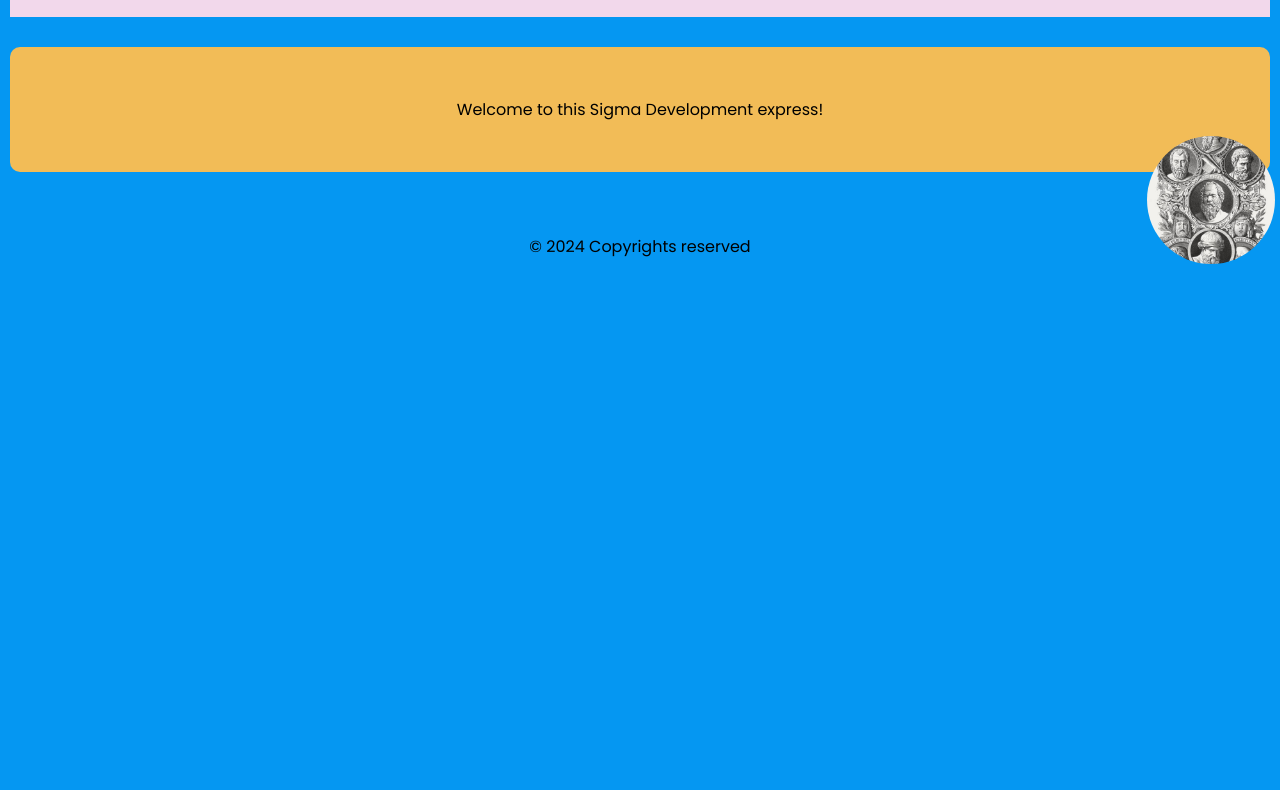
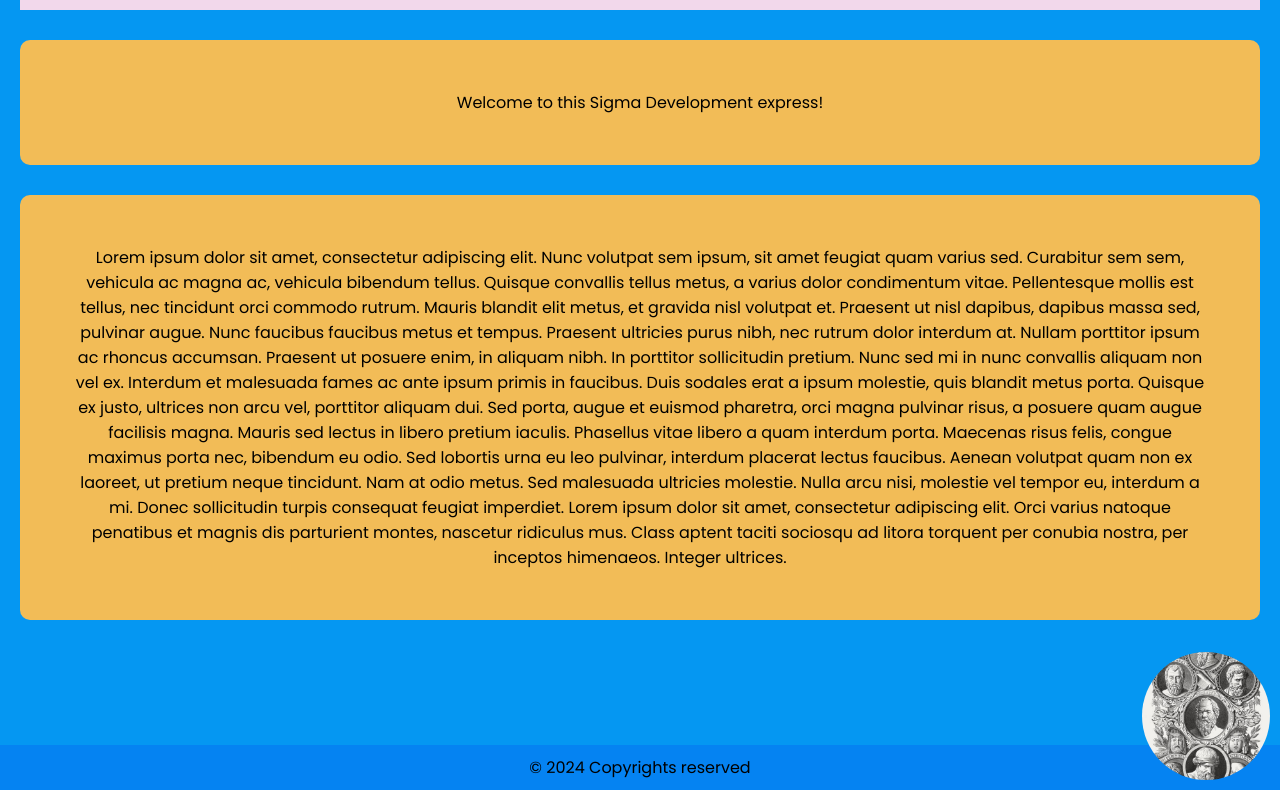
Before and after one commit to Nebroskid/Phone-Ipad, a plain HTML site: page index.html in a window 1280 px wide. Shown: the part 531-1321 px from the top of the page. Before the commit the page ends 800 px from the top, so only its background shows below. Drawn offline with Linux system fonts and the light colour scheme.

Commit message:
Update index.html

```diff
--- a/index.html
+++ b/index.html
@@ -24,9 +24,14 @@
     body{
       font-family: "Poppins", arial, sans-serif;
       background-color: var(--secondary-color);
+      position: relative;
+      min-height: 100vh;
+      padding-bottom: 150px;
     }
     header{
       width: 100vw;
+      display: flex;
+      justify-content: center;
       position: sticky;
       top: 0;
       background-color: var(--primary-color);
@@ -41,13 +46,23 @@
       margin: 10px;
       background-color: var(--tertiary-color);
       border-radius: 7px;
+      /* transition: background-color 1s, box-shadow 1s, transform 1s; */
+    }
+    nav ul li:hover{
+      box-shadow: rgba(0, 0, 0, 0.16) 0px 3px 6px, rgba(0, 0, 0, 0.23) 0px 3px 6px;
+      transform: translate(-5%, -5%);
+      transition-duration: .5s;
+      background-color: #CA9C47;
+    }
+    nav ul li:not(:hover) {
+      transition-duration: .5s;
     }
     nav ul li a{
       text-decoration: none;
       color: var(--text-color);
     }
     main{
-      margin: 20px 10px;
+      margin: 20px;
     }
     section{
       background-color: var(--background-color);
@@ -72,18 +87,14 @@
       border-radius: 10px;
       padding: 50px;
     }
-    article p{
-      clear: both;
-    }
-    #greeks{
+    #logo{
       position: absolute;
-      bottom: 0; right: 0;
-      margin-right:  5px;
-      margin-bottom: 5px;
+      bottom: 10px; right: 10px;
       border-radius: 50%;
       width:  10vw;
       height: 10vw;
       object-fit: cover;
+      z-index: 10;
     }
     footer{
       position: absolute;
@@ -91,6 +102,8 @@
       width: 100%;
       text-align: center;
       padding: 10px;
+      background-color: var(--primary-color);
+      color: var(--text-color);
     }
   </style>
 </head>
@@ -118,9 +131,21 @@
         Welcome to this Sigma Development express!
       </p>
     </article>
+
+    <article>
+      <p>
+  Lorem ipsum dolor sit amet, consectetur adipiscing elit. Nunc volutpat sem ipsum, sit amet feugiat quam varius sed. Curabitur sem sem, vehicula ac magna ac, vehicula bibendum tellus. Quisque convallis tellus metus, a varius dolor condimentum vitae. Pellentesque mollis est tellus, nec tincidunt orci commodo rutrum. Mauris blandit elit metus, et gravida nisl volutpat et. Praesent ut nisl dapibus, dapibus massa sed, pulvinar augue. Nunc faucibus faucibus metus et tempus. Praesent ultricies purus nibh, nec rutrum dolor interdum at. Nullam porttitor ipsum ac rhoncus accumsan. Praesent ut posuere enim, in aliquam nibh. In porttitor sollicitudin pretium.
+
+  Nunc sed mi in nunc convallis aliquam non vel ex. Interdum et malesuada fames ac ante ipsum primis in faucibus. Duis sodales erat a ipsum molestie, quis blandit metus porta. Quisque ex justo, ultrices non arcu vel, porttitor aliquam dui. Sed porta, augue et euismod pharetra, orci magna pulvinar risus, a posuere quam augue facilisis magna. Mauris sed lectus in libero pretium iaculis. Phasellus vitae libero a quam interdum porta. Maecenas risus felis, congue maximus porta nec, bibendum eu odio. Sed lobortis urna eu leo pulvinar, interdum placerat lectus faucibus.
+
+  Aenean volutpat quam non ex laoreet, ut pretium neque tincidunt. Nam at odio metus. Sed malesuada ultricies molestie. Nulla arcu nisi, molestie vel tempor eu, interdum a mi. Donec sollicitudin turpis consequat feugiat imperdiet. Lorem ipsum dolor sit amet, consectetur adipiscing elit. Orci varius natoque penatibus et magnis dis parturient montes, nascetur ridiculus mus. Class aptent taciti sociosqu ad litora torquent per conubia nostra, per inceptos himenaeos. Integer ultrices.
+
+
+</p>
+    </article>
   </main>
 
-  <img src="GreekSigmas.jpg" alt="Greek Sigmas" id="greeks">
+  <img src="GreekSigmas.jpg" alt="Greek Sigmas" id="logo">
 
   <footer>
     <p>
```
